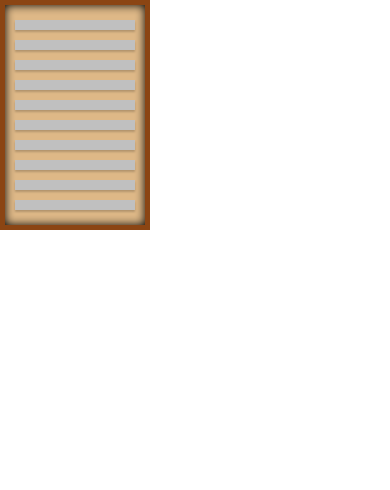
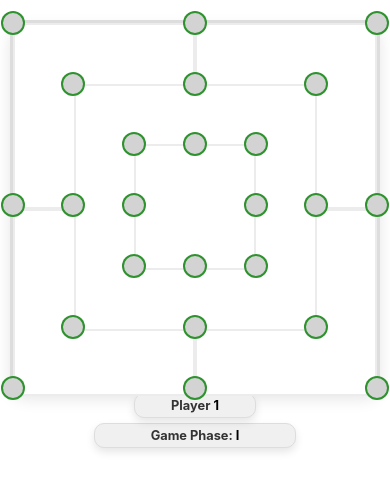
Before and after one commit to Yonis123/Shax, a React (Create React App) app: page / in a window 390 px wide. Shown: the top 490 px of the page. Built offline with nearby package versions, Linux system fonts and the light colour scheme.

Commit message:
changed the look

```diff
--- a/src/App.js
+++ b/src/App.js
@@ -6,8 +6,8 @@ import WoodenBox from './components/WoodenBox';
 function App() {
   return (
     <div >
-      {/* <Shaxboard></Shaxboard> */}
-      <WoodenBox></WoodenBox>
+      {<Shaxboard></Shaxboard> }
+      {/* <WoodenBox></WoodenBox> */}
     </div>
   );
 }
--- a/src/components/Node.js
+++ b/src/components/Node.js
@@ -1,32 +1,38 @@
 import React from 'react';
 
-class Node extends React.Component{
-
+class Node extends React.Component {
   onNodeClick() {
     this.props.nodeIsClicked(this.props.nodeNumber);
   }
 
   render() {
-    const position = this.props.position;
-    const player = this.props.controllingPlayer;
+    const { position, controllingPlayer, className } = this.props;
     let playerStyle = {};
-    if (player == 0) {
+
+    if (controllingPlayer === 0) {
       playerStyle.width = 20;
       playerStyle.height = 20;
-      playerStyle.bkg = "#b79054";
-    } else if (player == 1) {
+      playerStyle.bkg = "#D3D3D3"; // Light Gray for empty nodes
+    } else if (controllingPlayer === 1) {
       playerStyle.width = 30;
       playerStyle.height = 30;
-      playerStyle.bkg = "#ffffff";
-    } else if (player == 2) {
+      playerStyle.bkg = "#CCEDEF"; // Light Blue for Player 1
+    } else if (controllingPlayer === 2) {
       playerStyle.width = 30;
       playerStyle.height = 30;
-      playerStyle.bkg = "#666666";
+      playerStyle.bkg = "#2F4F4F"; // Dark Slate Gray for Player 2
     }
-    const style = {left: position.xPos + '%', top: position.yPos + '%', width: playerStyle.width + 'px', height: playerStyle.height + 'px', backgroundColor: playerStyle.bkg};
+
+    const style = {
+      left: position.xPos + '%',
+      top: position.yPos + '%',
+      width: playerStyle.width + 'px',
+      height: playerStyle.height + 'px',
+      backgroundColor: playerStyle.bkg,
+    };
 
     return (
-      <div className="node" style={style} onClick={this.onNodeClick.bind(this)}/>
+      <div className={`node ${className}`} style={style} onClick={this.onNodeClick.bind(this)} />
     );
   }
 }
--- a/src/components/Shaxboard.css
+++ b/src/components/Shaxboard.css
@@ -1,35 +1,39 @@
+/* General Styles */
 .app {
   width: 100%;
-
+  font-family: 'Arial', sans-serif;
+  padding: 20px;
+  box-sizing: border-box;
+  display: flex;
+  flex-direction: column;
+  align-items: center;
 }
 
-  .bi-2 {
-    border: 2px;
-    border-image: url("https://upload.wikimedia.org/wikipedia/commons/7/78/Aztec_calendar_%28bronze%29.svg") 100 25 repeat;
+/* Border Image Styles */
+.bi-2, .bi-3, .bi-4 {
+  border: 2px solid transparent;
+  border-image: url("https://upload.wikimedia.org/wikipedia/commons/7/78/Aztec_calendar_%28bronze%29.svg") 100 repeat;
 }
 
-  .bi-4 {
-    border: 3px;
-    border-image: url("https://upload.wikimedia.org/wikipedia/commons/7/78/Aztec_calendar_%28bronze%29.svg") 100 40 repeat;
+/* Board Styles */
+.board {
+  background-color: #FAFAFA; /* Very light grey background */
+  box-sizing: border-box;
+  width: 90vw; /* Use viewport width for responsiveness */
+  max-width: 500px;
+  height: 90vw; /* Maintain square aspect ratio */
+  max-height: 500px;
+  margin: 20px auto;
+  text-align: center;
+  position: relative;
+  border-radius: 15px; /* Slightly larger rounded corners */
+  box-shadow: 0 8px 16px rgba(0, 0, 0, 0.1); /* Softer shadow for more depth */
+  border: 3px solid #DDD; /* Light grey border */
 }
 
-  .bi-3 {
-    border: 3px;
-    border-image: url("https://upload.wikimedia.org/wikipedia/commons/7/78/Aztec_calendar_%28bronze%29.svg") 100 40 repeat;
-  }
-
-  .board {
-    background-color: #EFEFA9;
-    box-sizing: border-box;
-    width: 400px;
-    height: 400px;
-    margin: 60px auto 0 auto;
-    text-align: center;
-    position: relative;
-  }
-
+/* Quarter Styles */
 .quarter {
-    background-color: #EFEFA9;
+  background-color: #FFF; /* Pure white background */
   box-sizing: border-box;
   display: inline-block;
   width: 50%;
@@ -37,123 +41,137 @@
   height: 0;
   padding-bottom: 50%;
   margin-bottom: -4px;
-    border: solid black 1px
+  border: 2px solid #ECECEC; /* Lighter border */
+}
+
+/* Inner Board Styles */
+.inner1, .inner2 {
+  background-color: #FFF; /* Pure white background */
+  box-sizing: border-box;
+  position: absolute;
+  border: 2px solid #ECECEC; /* Lighter border */
 }
 
 .inner1 {
   top: 16.66%;
   right: 16.66%;
-    box-sizing: border-box;
   width: 66.66%;
-    position: absolute;
   height: 0;
   padding-bottom: 66.66%;
-    border: solid black 1px;
 }
 
 .inner2 {
-    background-color: #EFEFA9;
   top: 33.33%;
   right: 33.33%;
-    box-sizing: border-box;
   width: 33.33%;
-    position: absolute;
   height: 0;
   padding-bottom: 33.33%;
-    border: solid black 1px;
+}
+
+/* Info Div Styles */
+.phase-div, .player-div, .info-div {
+  font-size: 1em;
+  font-weight: bold;
+  color: #333; /* Dark grey for better readability */
+  display: inline-block;
+  position: absolute;
+  left: 50%;
+  padding: 8px 16px;
+  transform: translateX(-50%);
+  background-color: #F0F0F0; /* Light grey background */
+  border-radius: 10px;
+  box-shadow: 0 4px 8px rgba(0, 0, 0, 0.1); /* Softer shadow */
+  border: 1px solid #DDD; /* Light grey border */
 }
 
 .phase-div {
-    font-size: 1em;
-    font-weight: bolder;
-    color: #94551F;
-    display: inline-block;
-    position: absolute;
-    width: 150px;
   bottom: -90px;
-    left: 50%;
-    padding: 5px 10px;
-    transform: translateX(-50%);
-    background-color: #dFdF99;
+  width: 180px;
 }
 
 .player-div {
-    font-size: 1em;
-    font-weight: bolder;
-    color: #94551F;
-    display: inline-block;
-    position: absolute;
   bottom: -50px;
-    left: 50%;
-    width: 80px;
-    padding: 5px 10px;
-    transform: translateX(-50%);
-    background-color: #dFdF99;
+  width: 100px;
 }
 
 .info-div {
-    font-size: 0.75em;
-    font-weight: bolder;
-    color: #94551F;
-    display: inline-block;
-    position: absolute;
-    top: -50px;
-    left: 50%;
-    width: 350px;
-    padding: 5px 10px;
-    transform: translateX(-50%);
-    background-color: #dFdF99;
+  top: -80px; /* Adjusted to add more space above the info-div */
+  width: 80vw; /* Responsive width */
+  max-width: 380px;
+  margin-top: 20px; /* Ensure this margin provides additional spacing */
 }
 
+/* Define the keyframes for the green border animation */
+@keyframes greenBorderAnimation {
+  0% {
+    border-color: green;
+  }
+  50% {
+    border-color: transparent;
+  }
+  100% {
+    border-color: green;
+  }
+}
+
+/* Node Styles */
 .node {
   position: absolute;
   z-index: 50;
-    border: 1px solid #94551F;
-    background-image: url("https://upload.wikimedia.org/wikipedia/commons/7/78/Aztec_calendar_%28bronze%29.svg");
-    background-size: contain;
+  border: 2px solid #FFD700; /* Default Golden border */
+  background-size: cover; /* Cover background image */
   transform: translate(-50%, -50%);
-    border-radius: 50%;
+  border-radius: 50%; /* Circle shape */
 }
 
-  .lateral{
+/* Unclicked Node Styles */
+.unclicked-node {
+  animation: greenBorderAnimation 2s infinite; /* Apply animation */
+}
+
+/* Add hover effect for better interactivity */
+.node:hover {
+  border-color: #FFA500; /* Orange border on hover for better visibility */
+  cursor: pointer; /* Pointer cursor on hover */
+}
+
+/* Lateral Info Styles */
+.lateral, .lateral2 {
   font-size: 1em;
-    font-weight: bolder;
-    color: #94551F;
+  font-weight: bold;
+  color: #333; /* Dark grey for better readability */
   display: inline-block;
-    position: absolute;;
-    left: -135px;
-    width: 90px;
-    padding: 5px 10px;
-    background-color: #dFdF99;
+  position: absolute;
+  width: 25vw; /* Responsive width */
+  max-width: 100px;
+  padding: 8px 16px;
+  background-color: #F0F0F0; /* Light grey background */
+  border-radius: 10px;
+  border: 1px solid #DDD; /* Light grey border */
   transform: translateY(-50%);
 }
 
-  .lateral2 {
-    font-size: 1em;
-    font-weight: bolder;
-    color: #94551F;
-    display: inline-block;
-    position: absolute;
-    right: -135px;
-    width: 90px;
-    padding: 5px 10px;
-    background-color: #dFdF99;
-    transform: translateY(-50%);
+.lateral {
+  left: -150px;
 }
 
-  .white{
+.lateral2 {
+  right: -150px;
+}
+
+/* Player Color Styles */
+.white {
   color: white;
 }
 
-  .black{
+.black {
   color: black;
 }
 
-
-  /* lines */
+/* Line Styles */
 .line {
   position: absolute;
-    background-color: #050403; /* Match the color to your design */
+  background-color: #FFD700; /* Golden lines for a bright accent */
 }
 
 .horizontal-line {
@@ -165,3 +183,62 @@
   width: 2px; /* Line thickness */
   height: 33%; /* Adjust based on your layout */
 }
+
+/* Media Queries for Responsiveness */
+@media (max-width: 768px) {
+  .board {
+    width: 90vw;
+    height: 90vw;
+  }
+
+  .info-div {
+    width: 90vw;
+  }
+
+  .phase-div, .player-div, .info-div {
+    font-size: 0.9em;
+    padding: 6px 12px;
+  }
+
+  .phase-div {
+    bottom: -70px;
+  }
+
+  .player-div {
+    bottom: -40px;
+  }
+
+  .lateral, .lateral2 {
+    width: 30vw;
+    font-size: 0.9em;
+  }
+}
+
+@media (max-width: 480px) {
+  .board {
+    width: 95vw;
+    height: 95vw;
+  }
+
+  .info-div {
+    width: 95vw;
+  }
+
+  .phase-div, .player-div, .info-div {
+    font-size: 0.8em;
+    padding: 4px 10px;
+  }
+
+  .phase-div {
+    bottom: -60px;
+  }
+
+  .player-div {
+    bottom: -30px;
+  }
+
+  .lateral, .lateral2 {
+    width: 35vw;
+    font-size: 0.8em;
+  }
+}
--- a/src/components/Shaxboard.js
+++ b/src/components/Shaxboard.js
@@ -79,6 +79,7 @@ class Shaxboard extends React.Component{
         }
       }
 
+
       playerMove(node) {
         if (this.state.removingPhase) {
           if (this.state.board[node].controllingPlayer !== 0 && this.state.board[node].controllingPlayer !== this.state.currentPlayer) {
@@ -127,27 +128,34 @@ class Shaxboard extends React.Component{
           } else {this.state.info="Second game phase not yet implemented";}
         }
       }
+      getUnclickedNodes() {
+        return this.state.board.filter(node => node.controllingPlayer === 0);
+      }
 
       render() {
-
         let quarters = [];
-        for (let i=0; i<4; i++) {
-          let quarter = <div className="quarter bi-2" key={i}/>
-          quarters.push(quarter)
+        for (let i = 0; i < 4; i++) {
+          let quarter = <div className="quarter bi-2" key={i} />;
+          quarters.push(quarter);
         }
         let nodes = [];
-        for (let i=0; i<24; i++) {
+        for (let i = 0; i < 24; i++) {
           const pos = this.state.board[i].position;
           const player = this.state.board[i].controllingPlayer;
-          let node = <Node
-            nodeNumber={i}
-            key={'cell'+i}
-            controllingPlayer={player}
-            position={pos}
-            nodeIsClicked={this.playerMove.bind(this)}
-          />
-          nodes.push(node)
+          const additionalClass = player === 0 ? 'unclicked-node' : '';
+          let node = (
+            <Node
+              nodeNumber={i}
+              key={'cell' + i}
+              controllingPlayer={player}
+              position={pos}
+              nodeIsClicked={this.playerMove.bind(this)}
+              className={additionalClass}
+            />
+          );
+          nodes.push(node);
         }
+
 
         return (
           <div className="board bi-2">
@@ -158,8 +166,8 @@ class Shaxboard extends React.Component{
             {quarters}
             <div className="inner1 bi-4"/>
             <div className="inner2 bi-4"/>
-            <div className="lateral bi-3"><span className="white">Player 1 Pieces left: {this.state.player1Nodes}</span></div>
-            <div className="lateral2 bi-3"><span className="black">Player 2 Pieces left: {this.state.player2Nodes}</span></div>
+            {/* <div className="lateral bi-3"><span className="white">Player 1 Pieces left: {this.state.player1Nodes}</span></div>
+            <div className="lateral2 bi-3"><span className="black">Player 2 Pieces left: {this.state.player2Nodes}</span></div> */}
           </div>
         );
       }
```
Lines whose indentation alone changed are shown as unchanged.
